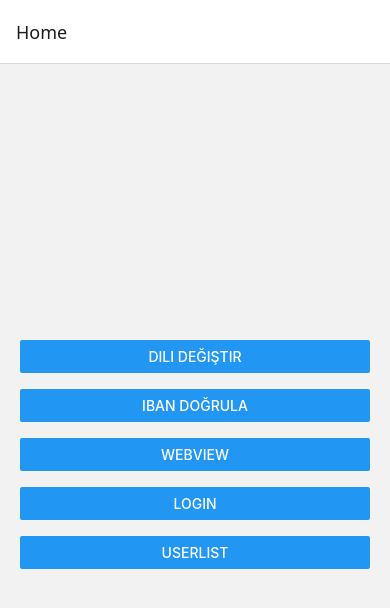
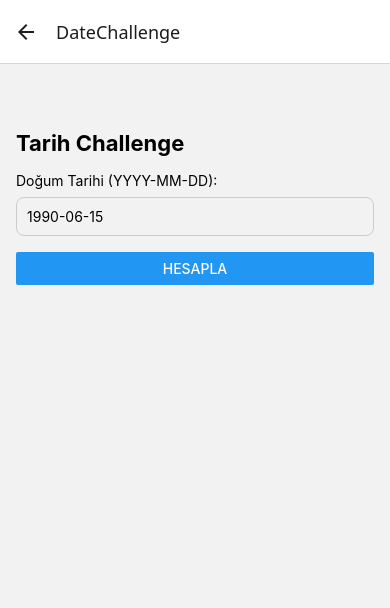
Before and after one commit to SerapG/LocalizationApp, a React Native app: screen /DateChallenge in a window 390 px wide. Shown: the top 608 px of the page. Built offline with nearby package versions, Linux system fonts and the light colour scheme.

Commit message:
datechallenge added

```diff
--- a/localization/locales/tr.json
+++ b/localization/locales/tr.json
@@ -3,5 +3,5 @@
     "change_language": "Dili Değiştir",
     "login": "Giriş Yap",
     "information": "Bilgilendirme",
-    "promotion": "Tanıtım"
+    "promotion": "Tanitim"
 }
--- a/navigation/StackNavigator.tsx
+++ b/navigation/StackNavigator.tsx
@@ -7,6 +7,7 @@ import LangChangeScreen from '../screens/LangChangeScreen';
 import WebViewScreen from '../screens/WebViewScreen';
 import LoginScreen from '../screens/LoginScreen';
 import UserListScreen from '../screens/UserListScreen';
+import DateChallengeScreen from '../screens/DateChallengeScreen';
 
 
 export type RootStackParamList = {
@@ -16,6 +17,7 @@ export type RootStackParamList = {
     ColorWebView: undefined;
     Login: undefined;
     UserList: undefined;
+    DateChallenge: undefined;
 };
 
 const Stack = createNativeStackNavigator<RootStackParamList>();
@@ -31,6 +33,7 @@ const StackNavigator = () => {
                 <Stack.Screen name="ColorWebView" component={WebViewScreen} />
                 <Stack.Screen name="Login" component={LoginScreen} />
                 <Stack.Screen name="UserList" component={UserListScreen} />
+                <Stack.Screen name="DateChallenge" component={DateChallengeScreen} />
             </Stack.Navigator>
         </NavigationContainer>
     );
--- a/package.json
+++ b/package.json
@@ -11,6 +11,7 @@
   },
   "dependencies": {
     "@react-native-async-storage/async-storage": "^2.1.2",
+    "@react-native-community/datetimepicker": "^8.3.0",
     "@react-navigation/native": "^7.1.6",
     "@react-navigation/native-stack": "^7.3.10",
     "axios": "^1.9.0",
--- /dev/null
+++ b/screens/DateChallengeScreen.tsx
@@ -0,0 +1,91 @@
+import { StyleSheet, Text, View, TextInput, Button, Alert } from 'react-native';
+import React, { useState } from 'react';
+
+const calculateDate = (date: Date): number => {
+    const today = new Date();
+    let age = today.getFullYear() - date.getFullYear();
+    const monthDiff = today.getMonth() - date.getMonth();
+
+    if (monthDiff < 0 || (monthDiff === 0 && today.getDate() < date.getDate())) {
+        age--;
+    }
+    return age;
+};
+
+const isWeekend = (date: Date): boolean => {
+    const day = date.getDay();
+    return day === 0 || day === 6;
+};
+
+const DateChallengeScreen = () => {
+
+    const [inputDate, setInputDate] = useState('');
+    const [age, setAge] = useState<number | null>(null);
+    const [weekend, setWeekend] = useState<boolean | null>(null);
+
+    const handleCalculate = () => {
+        const parsedDate = new Date(inputDate);
+        const isValid = !isNaN(parsedDate.getTime());
+
+        if (!isValid) {
+            Alert.alert('Hatali Tarih', 'Formata uygun giris yapiniz(YYYY-MM-DD)');
+            return;
+        }
+        setAge(calculateDate(parsedDate));
+        setWeekend(isWeekend(parsedDate));
+    };
+
+
+    return (
+        <View style={styles.container}>
+            <Text style={styles.title}>Tarih Challenge</Text>
+
+            <Text style={styles.label}>Doğum Tarihi (YYYY-MM-DD):</Text>
+
+            <TextInput
+                style={styles.input}
+                placeholder="1990-06-15"
+                value={inputDate}
+                onChangeText={setInputDate}
+                keyboardType="numbers-and-punctuation"
+            />
+
+            <Button title="Hesapla" onPress={handleCalculate} />
+
+            {age !== null && weekend !== null && (
+                <View style={styles.resultBox}>
+                    <Text style={styles.resultText}>Yaş: {age}</Text>
+                    <Text style={styles.resultText}>
+                        Hafta sonu mu? {weekend ? 'Evet' : 'Hayir'}
+                    </Text>
+                </View>
+            )}
+        </View>
+    );
+};
+
+export default DateChallengeScreen
+
+const styles = StyleSheet.create({
+    container: { padding: 16, marginTop: 50 },
+    title: { fontSize: 22, fontWeight: 'bold', marginBottom: 16 },
+    label: { marginBottom: 8 },
+    input: {
+        borderWidth: 1,
+        borderColor: '#ccc',
+        padding: 10,
+        borderRadius: 8,
+        marginBottom: 16,
+    },
+    resultBox: {
+        marginTop: 24,
+        padding: 12,
+        borderRadius: 8,
+        borderWidth: 1,
+        borderColor: '#ccc',
+    },
+    resultText: {
+        fontSize: 16,
+        marginBottom: 4,
+    },
+});
--- a/screens/HomeScreen.tsx
+++ b/screens/HomeScreen.tsx
@@ -18,6 +18,8 @@ const HomeScreen = () => {
             <Button title="Login" onPress={() => navigation.navigate('Login')} />
             <View style={styles.spacing} />
             <Button title="UserList" onPress={() => navigation.navigate('UserList')} />
+            <View style={styles.spacing} />
+            <Button title="DateChallenge" onPress={() => navigation.navigate('DateChallenge')} />
         </View>
     );
 };
```
Also changed, not shown: 1 other file (tests, documents, lock files or other folders).
